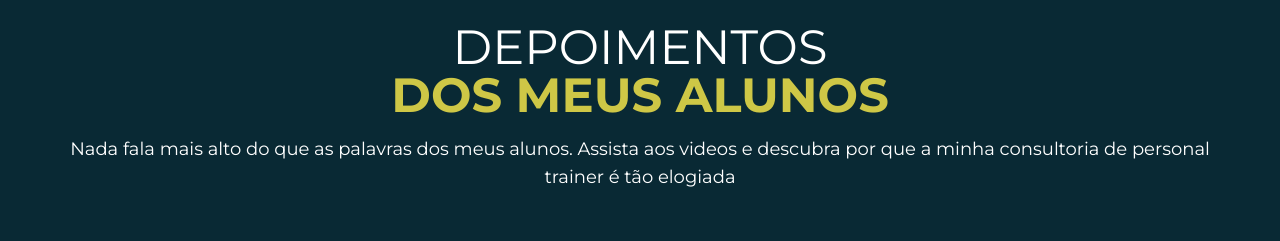
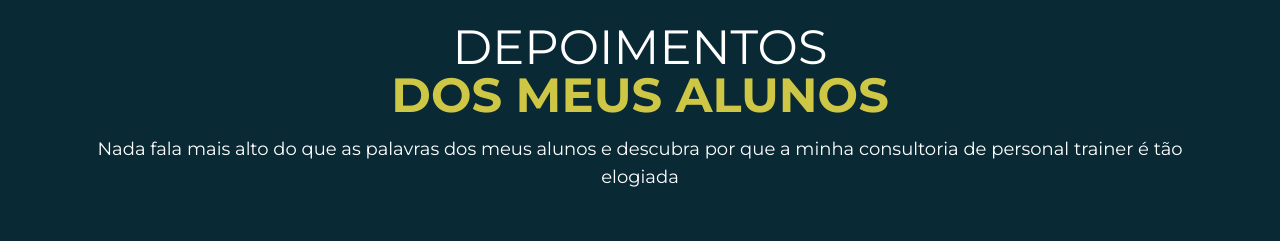
Before and after one commit to Gustavo-Consoni/Site_Neto_Seratti_Personal, a website: page index.html in a window 1280 px wide. Shown: the part 1660-1901 px from the top of the page. Drawn offline with nearby package versions, Linux system fonts and the light colour scheme.

Commit message:
Add files via upload

```diff
--- a/index.html
+++ b/index.html
@@ -150,7 +150,7 @@
             <!-- Titulo -->
             <div class="text-white text-center space-y-4">
                 <p class="text-3xl lg:text-5xl">DEPOIMENTOS <br> <span class="text-[#CEC746] font-bold">DOS MEUS ALUNOS</span></p>
-                <p class="lg:text-lg">Nada fala mais alto do que as palavras dos meus alunos. Assista aos videos e descubra por que a minha consultoria de personal trainer é tão elogiada</p>
+                <p class="lg:text-lg">Nada fala mais alto do que as palavras dos meus alunos e descubra por que a minha consultoria de personal trainer é tão elogiada</p>
             </div>
 
             <!-- Videos -->
```
